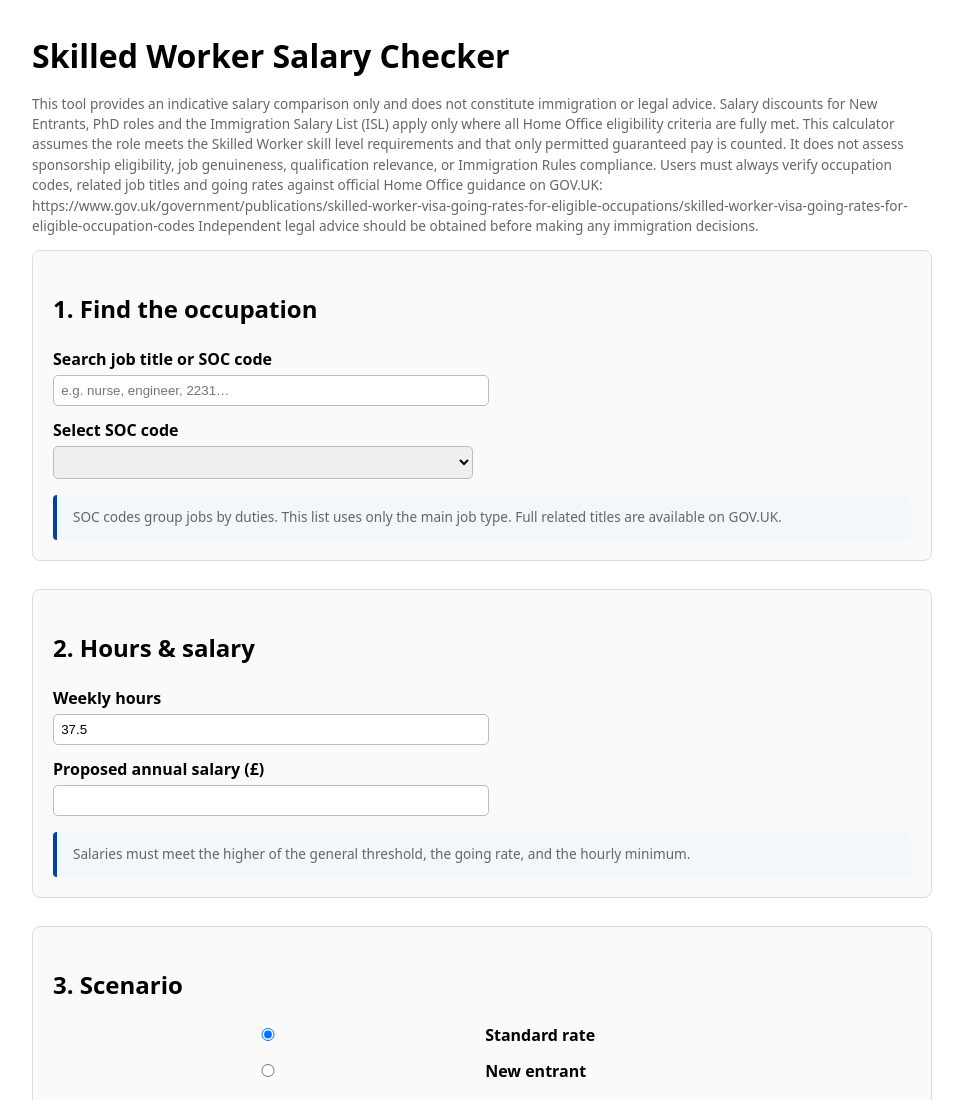
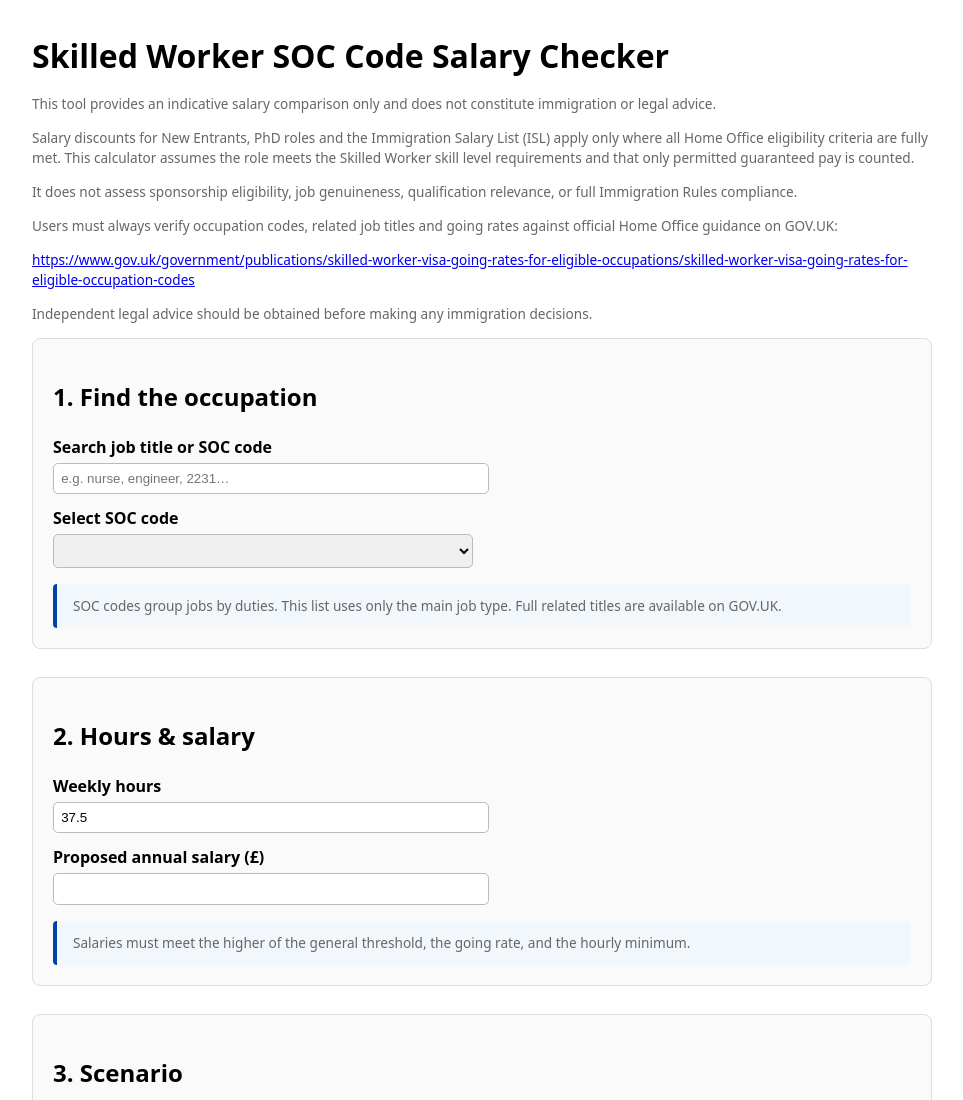
Before and after one commit to sjamesseraphus/Salary-Threshold-Calculator, a plain HTML site: page index.html in a window 1280 px wide. Shown: the top 1100 px of the page, without its empty margins (158-1121 px from the left). Drawn offline with Linux system fonts and the light colour scheme.

Commit message:
Update index.html

```diff
--- a/index.html
+++ b/index.html
@@ -25,16 +25,37 @@
 <body>
 
 
-<h1>Skilled Worker Salary Checker</h1>
+<h1>Skilled Worker SOC Code Salary Checker</h1>
 <p class="small">
   This tool provides an indicative salary comparison only and does not constitute immigration or legal advice.
-  Salary discounts for New Entrants, PhD roles and the Immigration Salary List (ISL) apply only where all Home Office eligibility criteria are fully met.
-  This calculator assumes the role meets the Skilled Worker skill level requirements and that only permitted guaranteed pay is counted.
-  It does not assess sponsorship eligibility, job genuineness, qualification relevance, or Immigration Rules compliance.
-  Users must always verify occupation codes, related job titles and going rates against official Home Office guidance on GOV.UK:
-https://www.gov.uk/government/publications/skilled-worker-visa-going-rates-for-eligible-occupations/skilled-worker-visa-going-rates-for-eligible-occupation-codes
-Independent legal advice should be obtained before making any immigration decisions.
 </p>
+
+<p class="small">
+  Salary discounts for New Entrants, PhD roles and the Immigration Salary List (ISL) apply only where all Home
+  Office eligibility criteria are fully met. This calculator assumes the role meets the Skilled Worker skill
+  level requirements and that only permitted guaranteed pay is counted.
+</p>
+
+<p class="small">
+  It does not assess sponsorship eligibility, job genuineness, qualification relevance, or full Immigration
+  Rules compliance.
+</p>
+
+<p class="small">
+  Users must always verify occupation codes, related job titles and going rates against official Home Office
+  guidance on GOV.UK:
+</p>
+
+<p class="small">
+  <a href="https://www.gov.uk/government/publications/skilled-worker-visa-going-rates-for-eligible-occupations/skilled-worker-visa-going-rates-for-eligible-occupation-codes" target="_blank">
+    https://www.gov.uk/government/publications/skilled-worker-visa-going-rates-for-eligible-occupations/skilled-worker-visa-going-rates-for-eligible-occupation-codes
+  </a>
+</p>
+
+<p class="small">
+  Independent legal advice should be obtained before making any immigration decisions.
+</p>
+
 
 <div class="panel">
   <h2>1. Find the occupation</h2>
```
